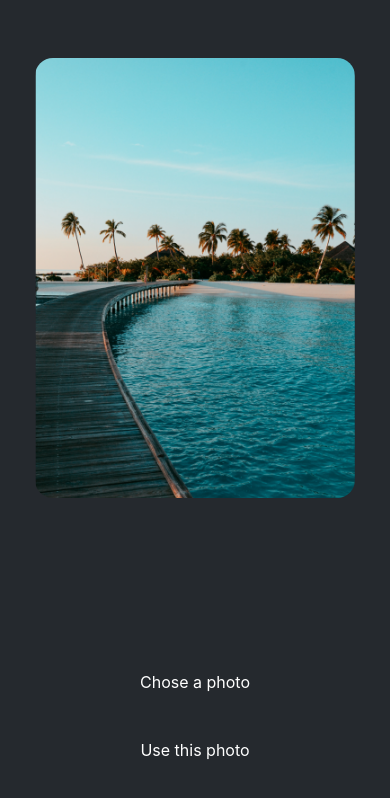
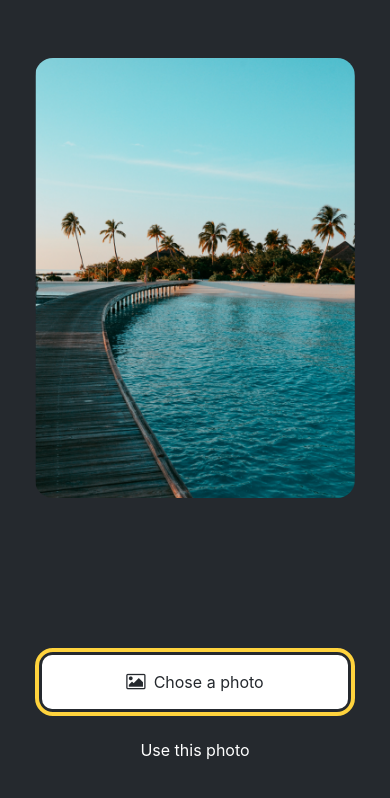
Before and after one commit to kawabata324/StickerSmash, a React Native app: screen / in a window 390 px wide. Shown: the top 798 px of the page. Built offline with nearby package versions, Linux system fonts and the light colour scheme.

Commit message:
:sparkles: theme primaryの追加

```diff
--- a/App.js
+++ b/App.js
@@ -13,7 +13,7 @@
         <ImageViewer placeholderImageSource={PlaceholderImage}/>
       </View>
       <View style={styles.footerContainer}>
-        <Button label="Chose a photo"/>
+        <Button theme="primary" label="Chose a photo"/>
         <Button label="Use this photo"/>
       </View>
       <StatusBar style="auto"/>
--- a/components/Button.js
+++ b/components/Button.js
@@ -1,6 +1,27 @@
 import {StyleSheet, View, Pressable, Text} from "react-native";
+import {FontAwesome} from "@expo/vector-icons";
 
-export default function Button({label}) {
+export default function Button({label, theme}) {
+  if (theme === "primary") {
+    return (
+      <View
+        style={[styles.buttonContainer, {borderWidth: 4, borderColor: "#ffd33d", borderRadius: 18}]}
+      >
+        <Pressable
+          style={[styles.button, {backgroundColor: "#fff"}]}
+          onPress={() => alert("You pressed a button")}
+        >
+          <FontAwesome
+            name="picture-o"
+            size={18}
+            color="#25292e"
+            style={styles.buttonIcon}
+          />
+          <Text style={[styles.buttonLabel, {color: "#25292e"}]}>{label}</Text>
+        </Pressable>
+      </View>
+    )
+  }
   return (
     <View style={styles.buttonContainer}>
       <Pressable style={styles.button} onPress={() => alert("You pressed a button")}>
```
